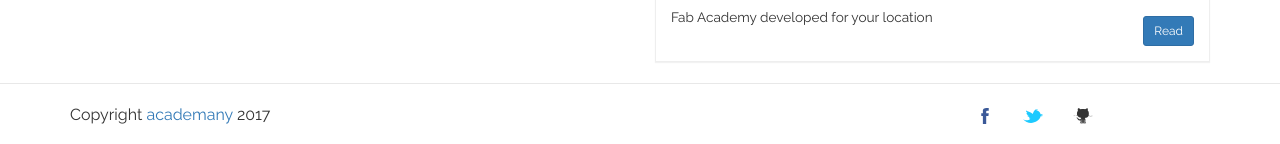
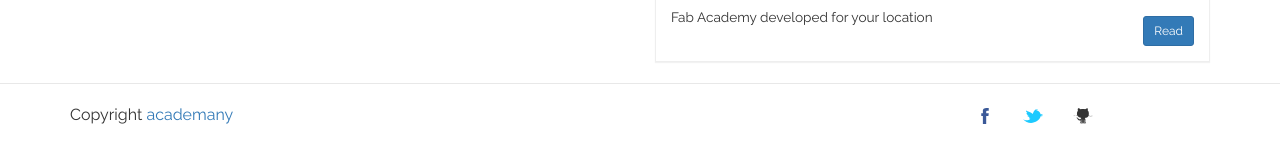
Before and after one commit to eltercerlugar/academany, a Jekyll site: the page built from index.html, in a window 1280 px wide. Shown: the part 2047-2191 px from the top of the page. Built offline with Jekyll 4.4.1, drawn with Linux system fonts in a browser that asks for light colours; the list of posts is cut into pages by our own code.

Commit message:
Update footer.html

```diff
--- a/_includes/footer.html
+++ b/_includes/footer.html
@@ -2,7 +2,7 @@
     <div class="container">
         <div class="row p20">
             {% if site.copyright.name %}
-                <div class="col-md-4 text-left">Copyright <a target="_blank" href="{{site.copyright.link}}">{{site.copyright.name}}</a> 2017</div>
+                <div class="col-md-4 text-left">Copyright <a target="_blank" href="{{site.copyright.link}}">{{site.copyright.name}}</a> </div>
             {% endif %}
 
             <div class="col-md-4 text-center mt25" >
```
